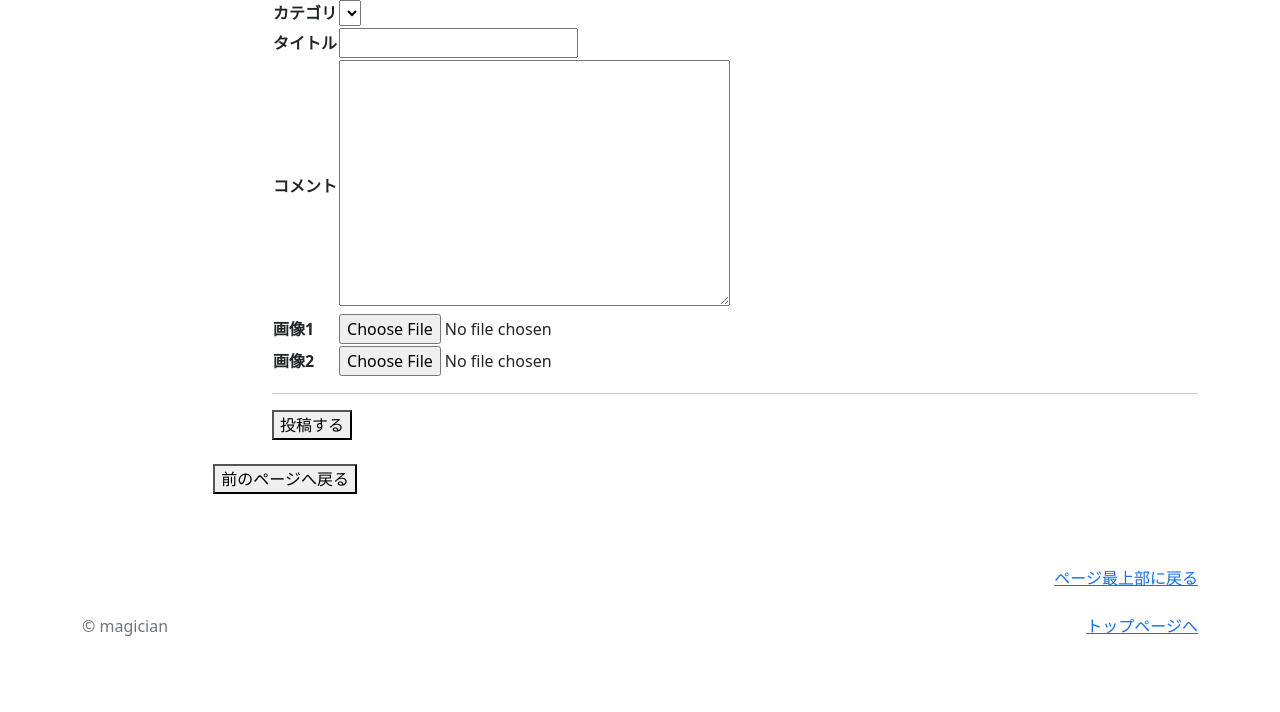
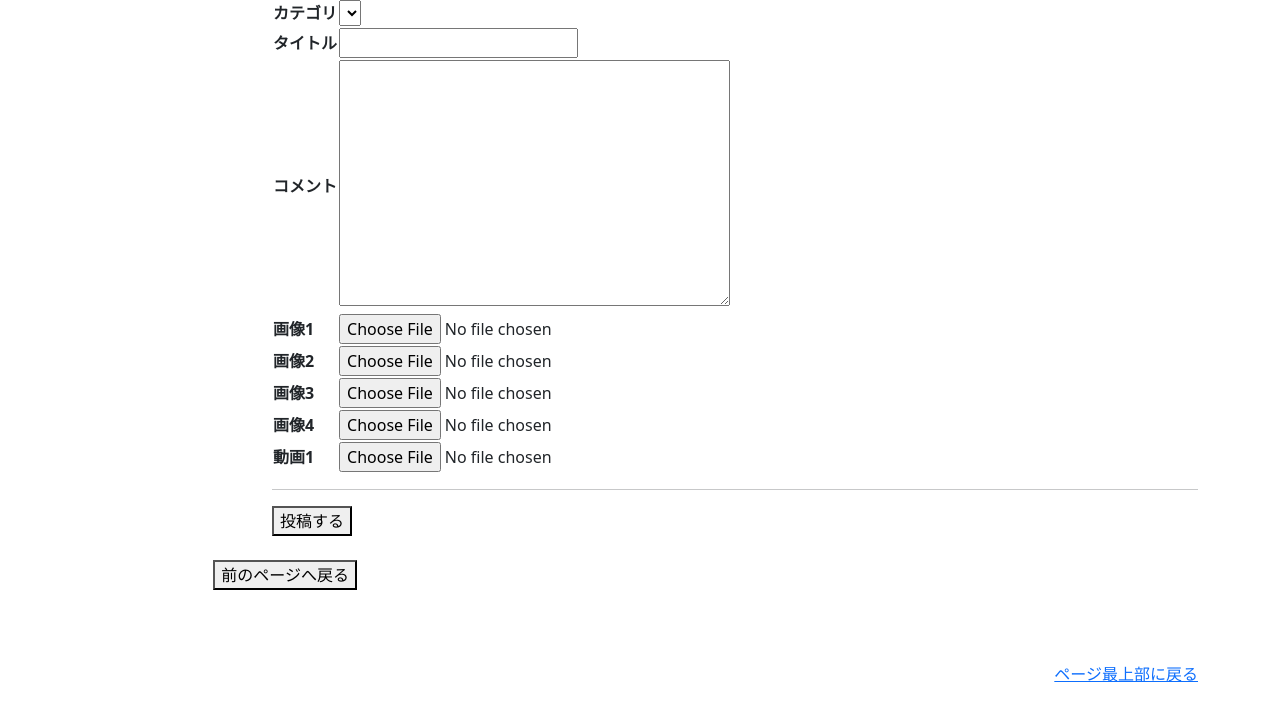
Before and after one commit to VCtoyohitotakeuchi/Picsta_Project3, a Django app: page /post/ in a window 1280 px wide. Shown: the part 81-793 px from the top of the page. Before the commit the page ends 717 px from the top, so only its background shows below. Run offline with Django 4.2, Linux system fonts and the light colour scheme; a user stored in the database is signed in; data that the repository does not hold is empty.

Commit message:
動画投稿と4枚投稿ができるようになったよ

```diff
--- a/photo/forms.py
+++ b/photo/forms.py
@@ -12,4 +12,4 @@ class PhotoPostForm(ModelForm):
          friends: フォームで使用するモデルのフィールドを指定
         '''
         model = PhotoPost
-        fields = ['category', 'title', 'comment', 'image1', 'image2']
+        fields = ['category', 'title', 'comment', 'image1', 'image2', 'image3', 'image4','mov1']
--- a/photo/models.py
+++ b/photo/models.py
@@ -70,6 +70,24 @@ class PhotoPost(models.Model):
         blank=True, #フィールド値の設定は必須ではない
         null=True #データベースにnullが保存されることを許容
         )
+    image3 = models.ImageField(
+        verbose_name='イメージ3', #フィールドのタイトル
+        upload_to = 'photos', #MEDIA_ROOT以下のphotosにファイルを保存
+        blank=True, #フィールド値の設定は必須ではない
+        null=True #データベースにnullが保存されることを許容
+        )
+    image4 = models.ImageField(
+        verbose_name='イメージ4', #フィールドのタイトル
+        upload_to = 'photos', #MEDIA_ROOT以下のphotosにファイルを保存
+        blank=True, #フィールド値の設定は必須ではない
+        null=True #データベースにnullが保存されることを許容
+        )
+    mov1 = models.FileField(
+        verbose_name='イメージ4', #フィールドのタイトル
+        upload_to = 'photos', #MEDIA_ROOT以下のphotosにファイルを保存
+        blank=True, #フィールド値の設定は必須ではない
+        null=True #データベースにnullが保存されることを許容
+        )
     #投稿日時のフィールド
     posted_at = models.DateTimeField(
         verbose_name='投稿日時', #フィールドのタイトル
--- a/photo/templates/detail.html
+++ b/photo/templates/detail.html
@@ -35,6 +35,12 @@
                 {% if object.image2 %}
                     <p><img src="{{object.image2.url}}"></img></p>
                 {% endif %}
+                {% if object.mov1 %}
+                <hr>
+                <video src="{{object.mov1.url}}" controls>
+                動画の再生にはHTML5が必要です。
+                </video>
+                {% endif %}
 
 
 
--- a/photo/templates/post_photo.html
+++ b/photo/templates/post_photo.html
@@ -37,6 +37,18 @@
                             <th>画像2</th>
                             <td>{{ form.image2 }}</td>
                         </tr>
+                        <tr>
+                            <th>画像3</th>
+                            <td>{{ form.image3 }}</td>
+                        </tr>
+                        <tr>
+                            <th>画像4</th>
+                            <td>{{ form.image4 }}</td>
+                        </tr>
+                        <tr>
+                            <th>動画1</th>
+                            <td>{{ form.mov1 }}</td>
+                        </tr>
                     </table>
                     <hr>
                     <button type="submit">投稿する</button>
```
